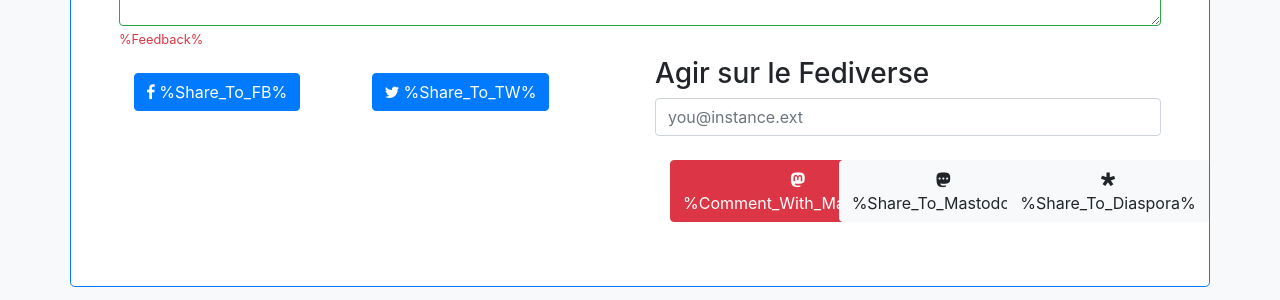
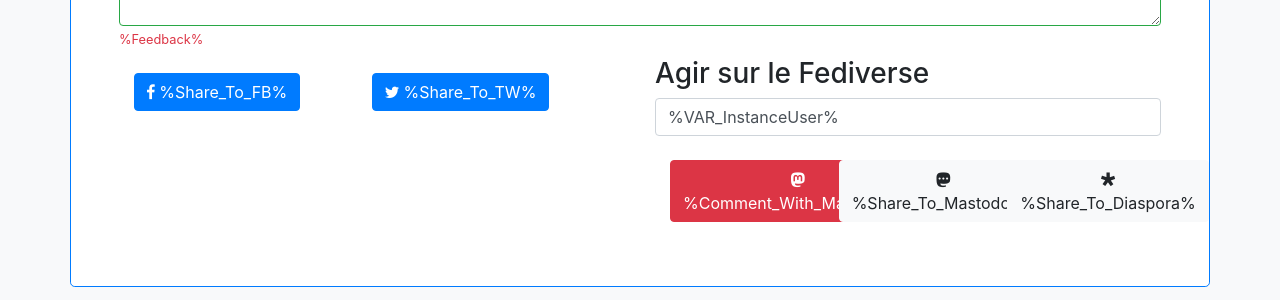
Before and after one commit to IsserTerrus/UNIShare, a PHP site: page /TPL_index.html in a window 1280 px wide. Shown: the part 303-603 px from the top of the page. Run offline with PHP 8.4, Linux system fonts and the light colour scheme; some libraries are stand-ins or nearby versions.

Commit message:
LectureCookie et EncodeCookie

```diff
--- a/TPL_index.html
+++ b/TPL_index.html
@@ -67,7 +67,7 @@
                 <h3>Agir sur le Fediverse</h3>
                 <form>
                     <div class="form-group">
-                        <input  onload="afficherCookie()" type="text" class="form-control" placeholder="you@instance.ext" value="" id="InstanceUser"/>
+                        <input type="text" class="form-control" placeholder="you@instance.ext" value="%VAR_InstanceUser%" id="InstanceUser"/>
                     </div>
                     <div class="container">
                         <div class="form-group row">
--- a/index.php
+++ b/index.php
@@ -18,6 +18,11 @@ $HTMLPage = "";
 $UNISHARE_LNG['VAR_URL'] = "";
 $UNISHARE_LNG['VAR_TEXT'] = "";
 $UNISHARE_LNG['VAR_TITLE'] = $UNISHARE_LNG["ALERT_No_Title"];
+
+
+$UNISHARE_LNG['VAR_InstanceUser'] = urldecode($_COOKIE["yourInstance"]);
+
+
 
 // Basic Instinct
 if(!file_exists("./TPL_index.html"))
--- a/js/unishare.js
+++ b/js/unishare.js
@@ -77,7 +77,7 @@ function createCookie(nom, valeur, jours) {
     }else {
         var expires = "";
     }
-    document.cookie = nom + "=" + valeur + ';' + expires + "; path=/";
+    document.cookie = nom + "=" + encodeURIComponent(valeur) + ';' + expires + "; path=/";
 };
 
 function readCookie(nom) {
```
